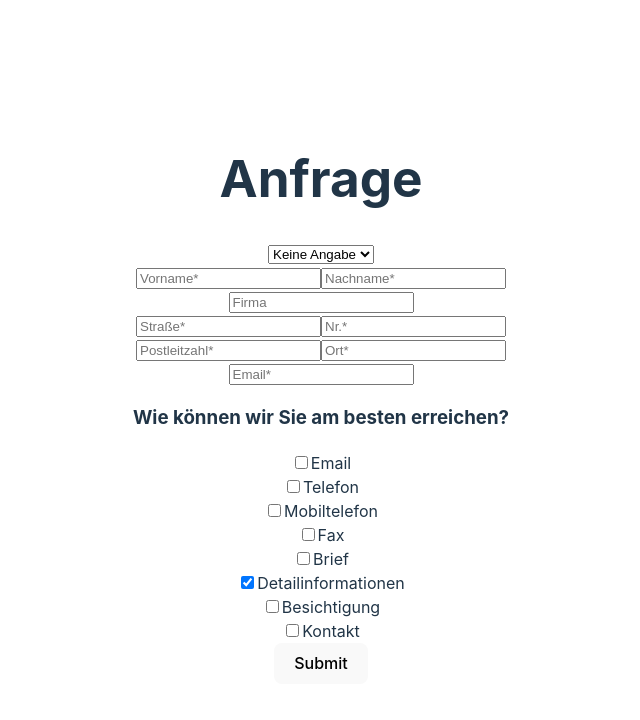
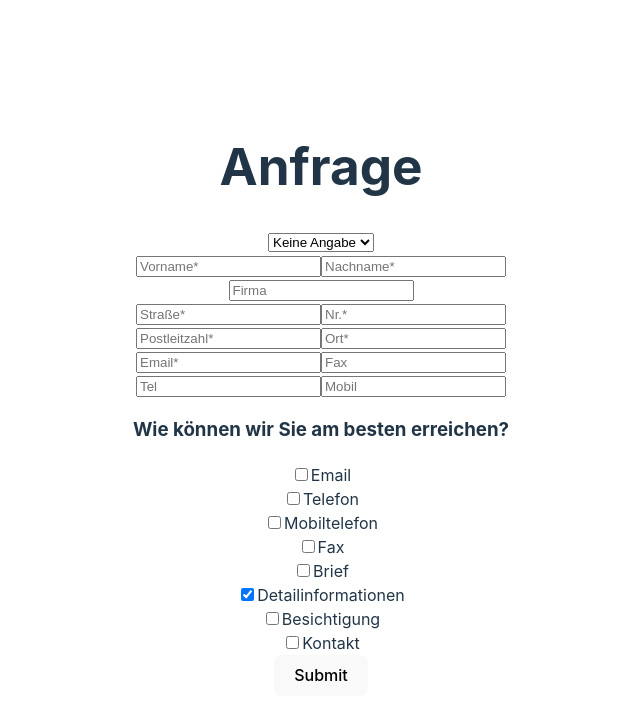
Before and after one commit to buchristo/immoDemo, a React (Vite) app in the folder immodemoFRONT/Immo-Demo/: page / in a window 1280 px wide. Shown: the top 720 px of the page, without its empty margins (319-959 px from the left). Built offline with nearby package versions, Linux system fonts and the light colour scheme.

Commit message:
render of certain input fields is now handled with css classnames

```diff
--- a/immodemoFRONT/Immo-Demo/src/components/SuitorData.jsx
+++ b/immodemoFRONT/Immo-Demo/src/components/SuitorData.jsx
@@ -32,7 +32,9 @@ export default function SuitorData({
                     <input type="text" id="firstName" placeholder="Vorname*" required onChange={(e) => setFirstName(e.target.value)}/>
                     <input type="text" id="lastName" placeholder="Nachname*" required onChange={(e) => setLastName(e.target.value)}/>
                 </div>
-                <input type="text" id="company" placeholder="Firma" onChange={(e) => setCompany(e.target.value)}/>
+                <div className="companyContainer">
+                    <input type="text" id="company" placeholder="Firma" onChange={(e) => setCompany(e.target.value)}/>
+                </div>
                 <div className="addressContainer">
                     <input type="text" id="street" placeholder="Straße*" required onChange={(e) => setStreet(e.target.value)}/>
                     <input type="text" id="streetNumber" placeholder="Nr.*" required onChange={(e) => setStreetNumber(e.target.value)}/>
@@ -43,11 +45,11 @@ export default function SuitorData({
                 </div>
                 <div className="contactDataContainer1">
                     <input type="email" id="email" placeholder="Email*" required onChange={(e) => setEmail(e.target.value)}/>
-                    {contactViaFax && <input type="text" id="faxNumber" placeholder="Fax" onChange={(e) => setFaxNumber(e.target.value)}/>}
+                    <input type="text" id="faxNumber" placeholder="Fax" className={!contactViaFax ? "input-hidden" : ""} onChange={(e) => setFaxNumber(e.target.value)}/>
                 </div>
                 <div className="contactDataContainer2">
-                    {contactViaPhone && <input type="text" id="phoneNumber" placeholder="Tel" onChange={(e) => setPhoneNumber(e.target.value)}/>}
-                    {contactViaMobile && <input type="text" id="mobileNumber" placeholder="Mobil" onChange={(e) => setMobileNumber(e.target.value)}/>}
+                    <input type="text" id="phoneNumber" placeholder="Tel" className={!contactViaPhone ? "input-hidden" : ""} onChange={(e) => setPhoneNumber(e.target.value)}/>
+                    <input type="text" id="mobileNumber" placeholder="Mobil" className={!contactViaMobile ? "input-hidden" : ""} onChange={(e) => setMobileNumber(e.target.value)}/>
                 </div>
             </>
         )
```
